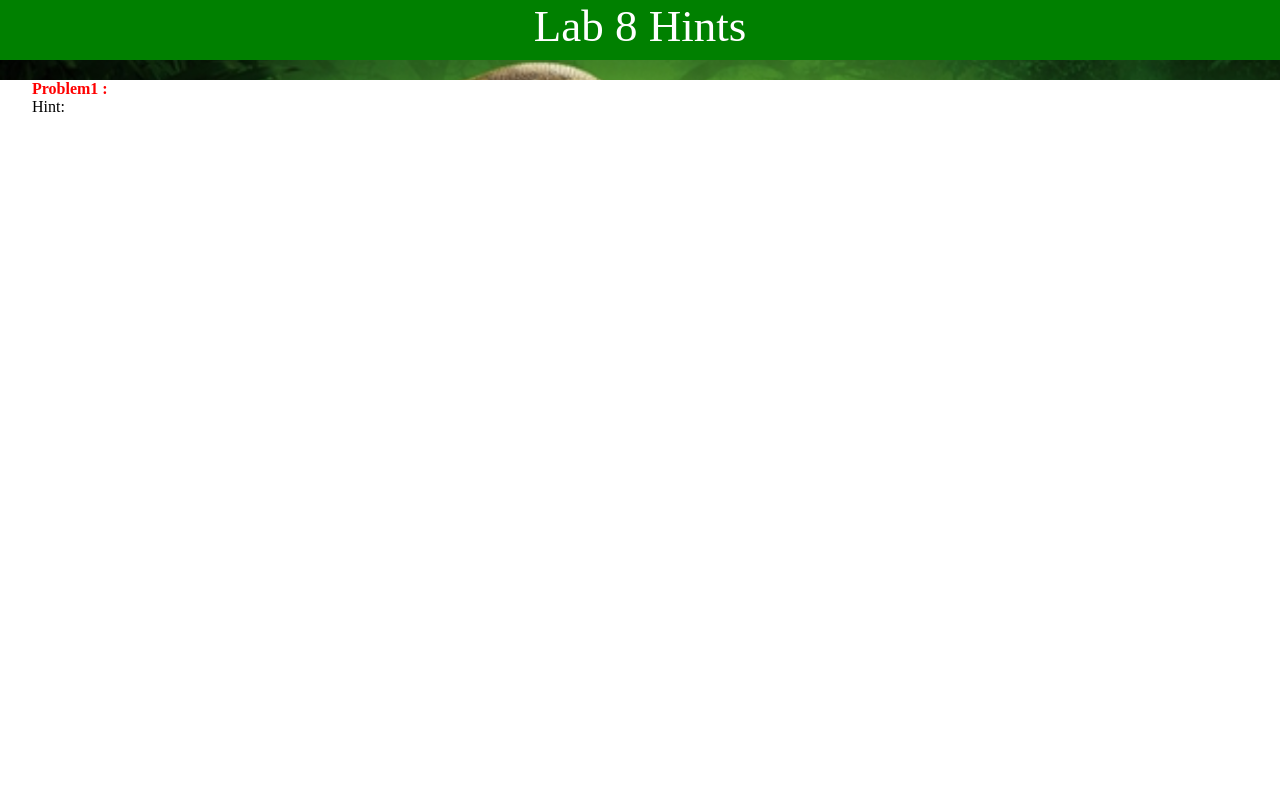
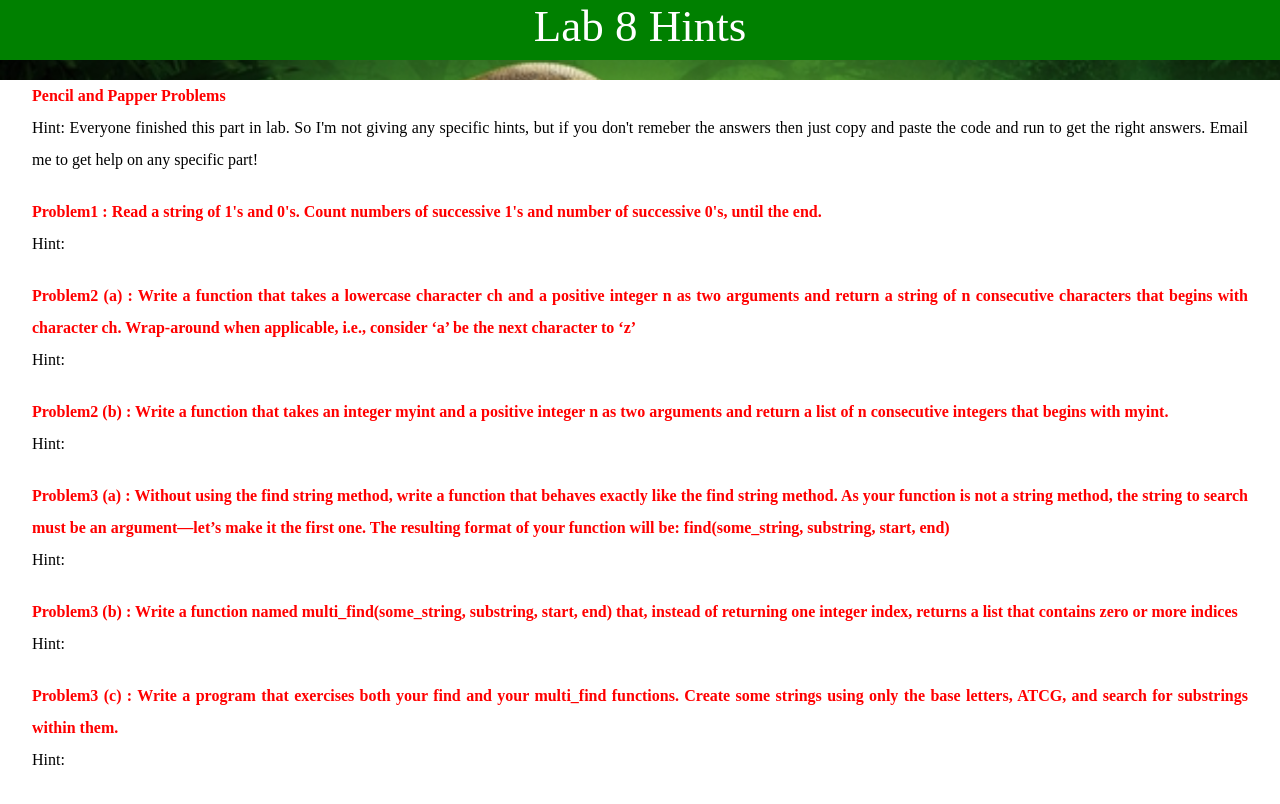
Before and after one commit to shivamswarnkar/cs1114, a plain HTML site: page Lab8/index.html in a window 1280 px wide. Drawn offline with Linux system fonts and the light colour scheme.

Commit message:
added general layout

```diff
--- a/Lab8/index.html
+++ b/Lab8/index.html
@@ -16,7 +16,53 @@
 
 	<div class="problem">
 	<span class="question">
-			Problem1 :
+		Pencil and Papper Problems
+	</span><br>
+
+	<span class="hint">
+		Hint: Everyone finished this part in lab. So I'm not giving any specific hints, but
+		if you don't remeber the answers then just copy and paste the code and run to get the
+		right answers. Email me to get help on any specific part!
+	</span>
+	</div>
+
+	<div class="problem">
+	<span class="question">
+		Problem1 : Read a string of 1's and 0's. Count numbers of successive 1's and number of successive 0's, until the end.
+	</span><br>
+
+	<span class="hint">
+		Hint:
+	</span>
+	</div>
+
+
+	<div class="problem">
+	<span class="question">
+		Problem2 (a) : Write a function that takes a lowercase character ch and a positive integer n as two arguments and return a string of n consecutive characters that begins with character ch. Wrap-around when applicable, i.e., consider ‘a’ be the next character to ‘z’
+	</span><br>
+
+	<span class="hint">
+		Hint:
+	</span>
+	</div>
+
+
+	<div class="problem">
+	<span class="question">
+		Problem2 (b) : Write a function that takes an integer myint and a positive integer n as two arguments and return a list of n consecutive integers that begins with myint.
+	</span><br>
+
+	<span class="hint">
+		Hint:
+	</span>
+	</div>
+
+
+	<div class="problem">
+	<span class="question">
+		Problem3 (a) :  Without using the find string method, write a function that behaves exactly like the find string method. As your function is not a string method, the string to search must be an argument—let’s make it the first one. The resulting format of your function will be:
+		find(some_string, substring, start, end)
 
 	</span><br>
 
@@ -26,6 +72,37 @@
 	</div>
 
 
+	<div class="problem">
+	<span class="question">
+		Problem3 (b) : Write a function named multi_find(some_string, substring, start, end)
+that, instead of returning one integer index, returns a list that contains zero or more indices
+	</span><br>
+
+	<span class="hint">
+		Hint:
+	</span>
+	</div>
+
+	<div class="problem">
+	<span class="question">
+		Problem3 (c) : Write a program that exercises both your find and your multi_find functions. Create some strings using only the base letters, ATCG, and search for substrings within them.
+	</span><br>
+
+	<span class="hint">
+		Hint:
+	</span>
+	</div>
+
+
+
+
+
+
+
+
+
+
+
 </body>
 
 </html>
--- a/css/style.css
+++ b/css/style.css
@@ -60,6 +60,8 @@ a{
 	margin: 20px 2.5%;
 	overflow: auto;
 	background-color: white;
+	line-height: 2em;
+	text-align: justify;
 
 }
 
@@ -75,6 +77,10 @@ a{
 
 }
 
+.solution{
+
+}
+
 /*-----LAB START-----------*/
 
 /*-----LAB END-----------*/
```
